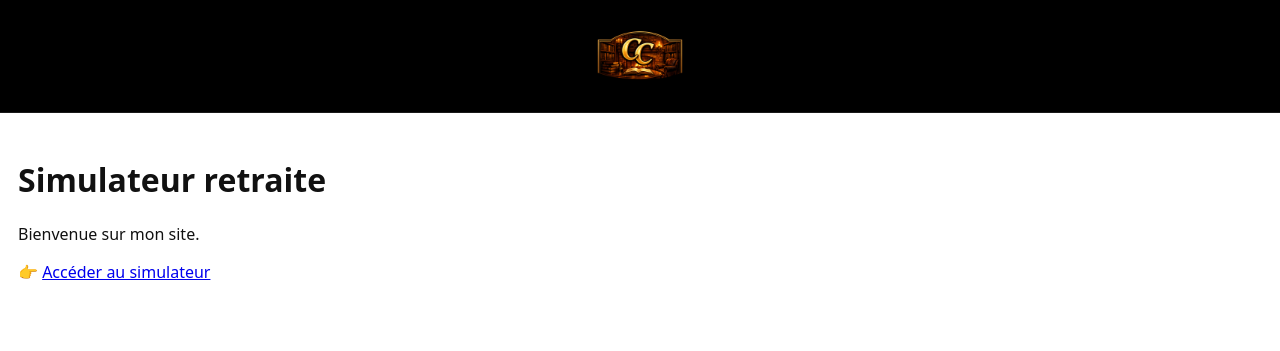
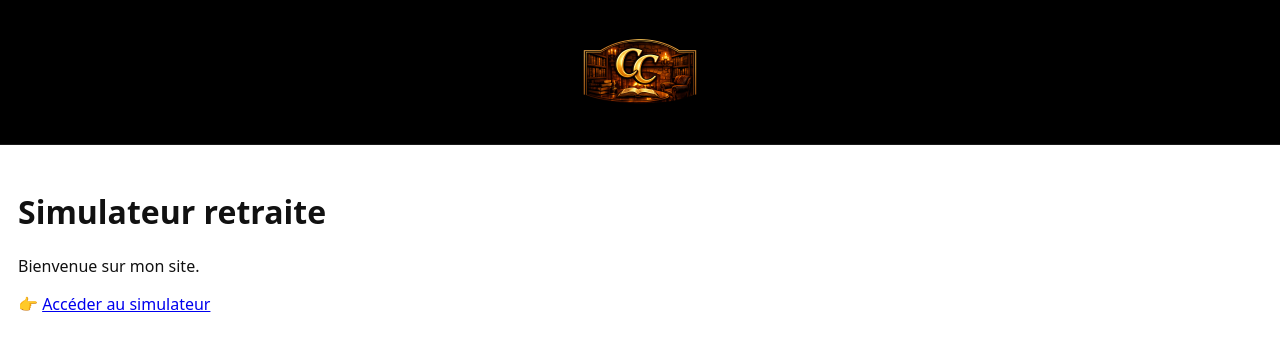
Before and after one commit to Romain-Borie/bibliotheque_CC.com, a Jekyll site: the page built from index.md, in a window 1280 px wide. Shown: the top 351 px of the page. Built offline with Jekyll 4.4.1, drawn with Linux system fonts in a browser that asks for light colours.

Commit message:
Update site.css

```diff
--- a/assets/css/site.css
+++ b/assets/css/site.css
@@ -17,7 +17,7 @@ header.topbar .topbar-inner {
 
 /* >>> Ajuste la TAILLE du logo ici <<< */
 header.topbar .brand-img {
-  height: 96px;                      /* augmente si besoin : 112px, 128px… */
+  height: 128px;                      /* augmente si besoin : 112px, 128px… */
   width: auto;
   display: block;
   object-fit: contain;
```
